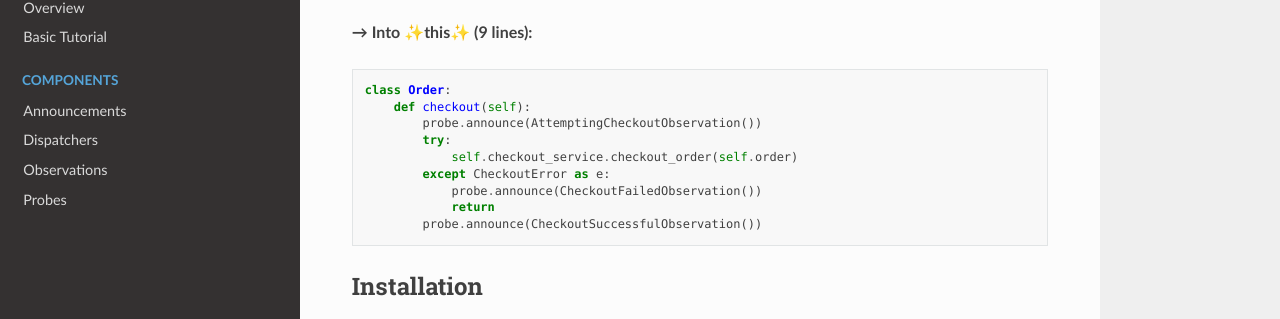
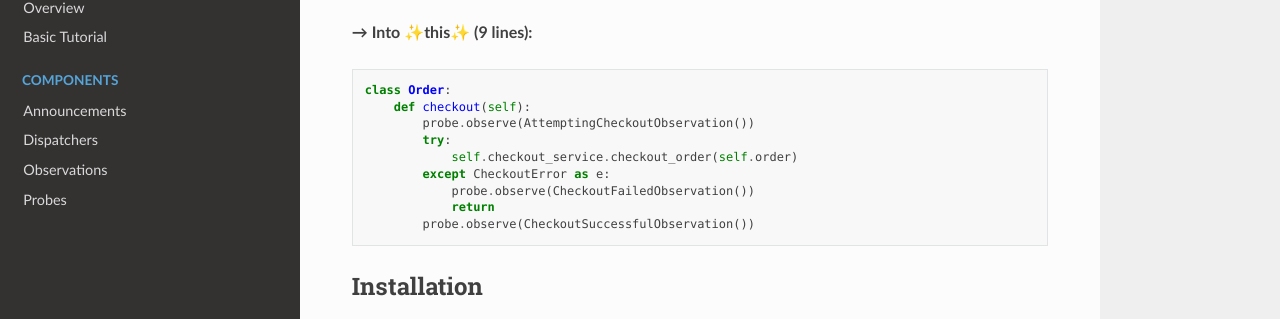
Before and after one commit to tenyo-app/pydomprob, a Sphinx documentation site: the page built from docs/index.rst, in a window 1280 px wide and 900 px high, scrolled down 702 px. Shown: the part 144-463 px from the top of the window. Built offline with Sphinx 7.4.7 and the Read the Docs theme 3.1.0, drawn with Linux system fonts in a browser that asks for light colours.

Commit message:
Correct readme overview example

````diff
--- a/README.md
+++ b/README.md
@@ -44,13 +44,13 @@ class OrderService:
 ```python
 class Order:
     def checkout(self):
-        probe.announce(AttemptingCheckoutObservation())
+        probe.observe(AttemptingCheckoutObservation())
         try:
             self.checkout_service.checkout_order(self.order)
         except CheckoutError as e:
-            probe.announce(CheckoutFailedObservation())
+            probe.observe(CheckoutFailedObservation())
             return
-        probe.announce(CheckoutSuccessfulObservation())
+        probe.observe(CheckoutSuccessfulObservation())
 ```
 
 ## Installation
--- a/docs/getting_started/overview.rst
+++ b/docs/getting_started/overview.rst
@@ -36,10 +36,10 @@ Inspired by `this blog post <https://martinfowler.com/articles/domain-oriented-o
     class Order:
 
         def checkout(self):
-            probe.announce(AttemptingCheckoutObservation())
+            probe.observe(AttemptingCheckoutObservation())
             try:
                 self.checkout_service.checkout_order(self.order)
             except CheckoutError as e:
-                probe.announce(CheckoutFailedObservation())
+                probe.observe(CheckoutFailedObservation())
                 return
-            probe.announce(CheckoutSuccessfulObservation())
+            probe.observe(CheckoutSuccessfulObservation())
````
